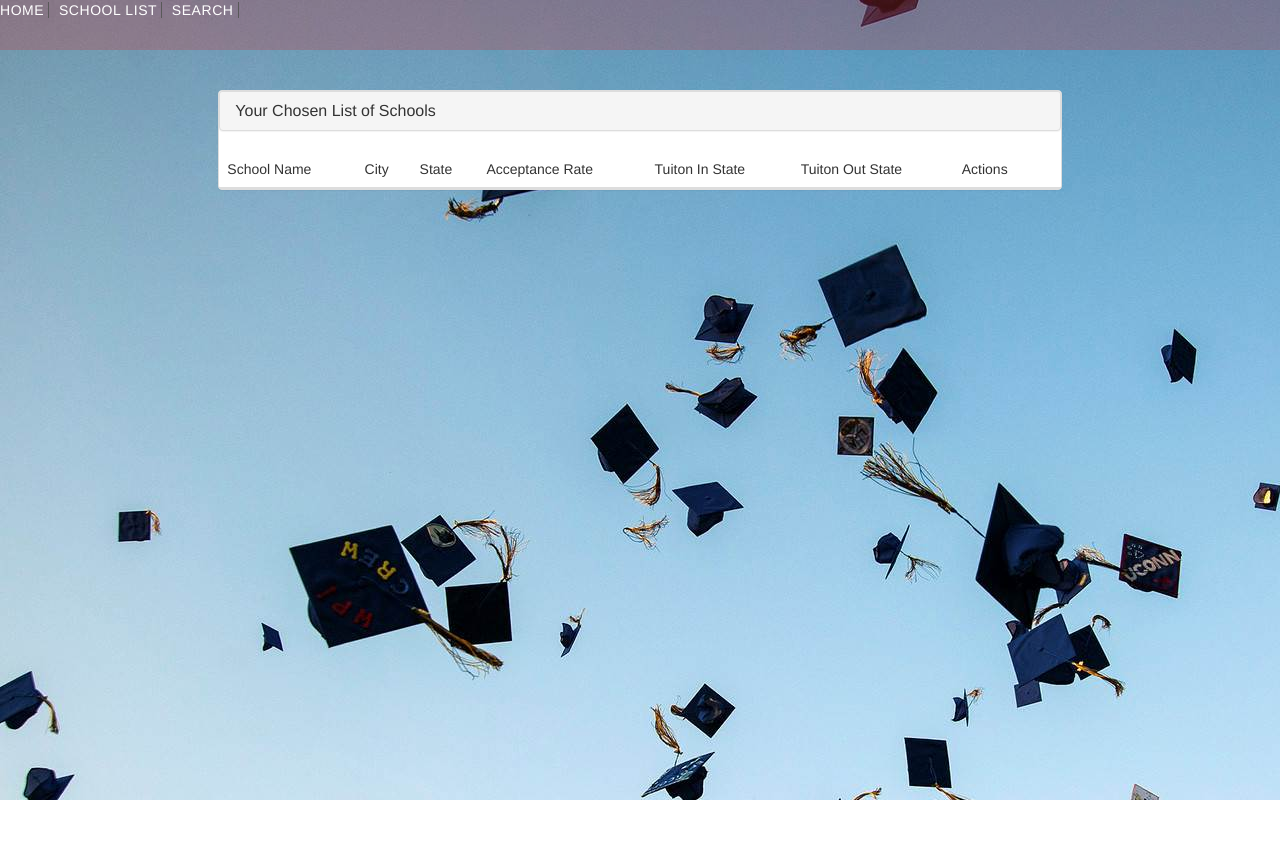
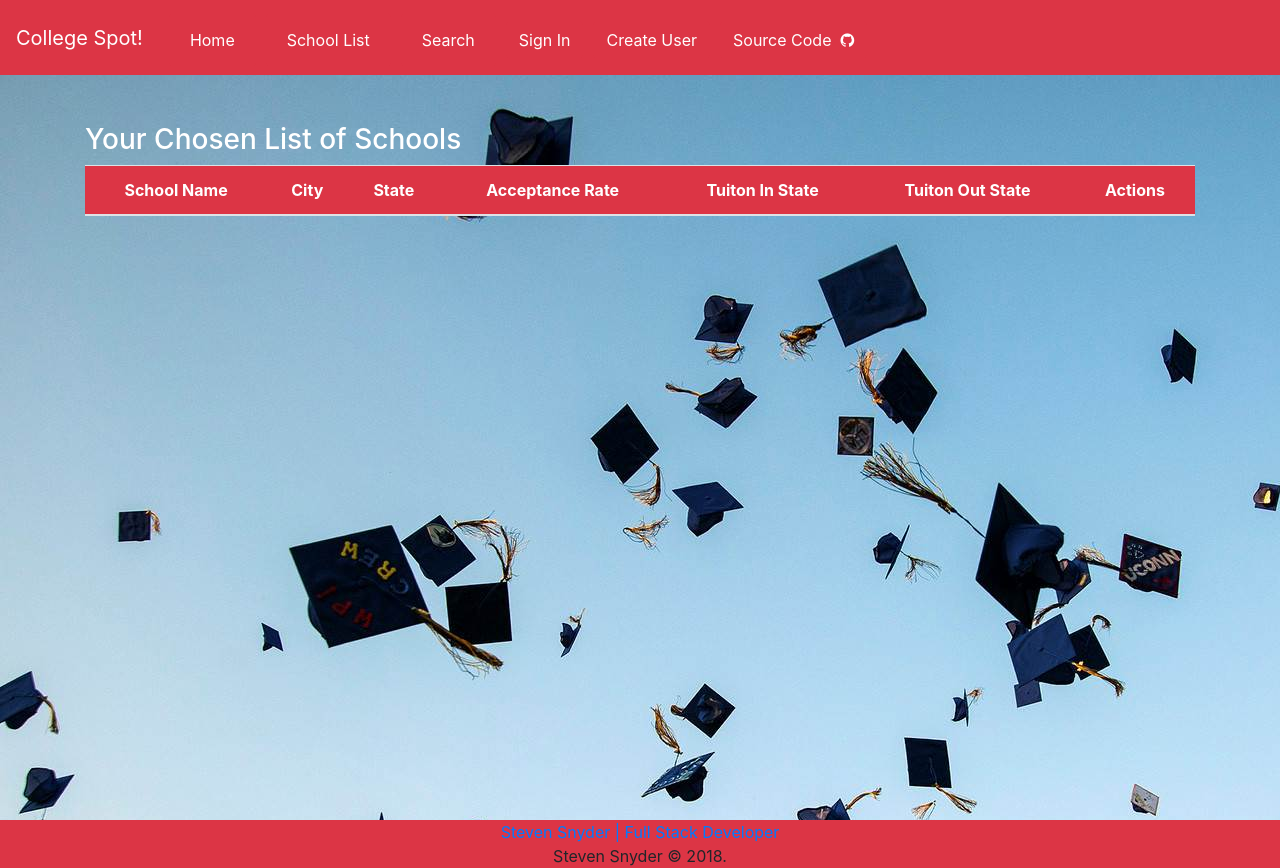
Before and after one commit to bgrego11/collegeApp, a website: page public/schools.html in a window 1280 px wide. Before the commit the page ends 800 px from the top, so only its background shows below. Drawn offline with nearby package versions, Linux system fonts and the light colour scheme; no server answers.

Commit message:
fixed index page for schools

```diff
--- a/config/config.json
+++ b/config/config.json
@@ -1,21 +1,21 @@
 {
   "development": {
     "username": "root",
-    "password": "iniesta79",
+    "password": "THEATLGa10$",
     "database": "college",
     "host": "127.0.0.1",
     "dialect": "mysql"
   },
   "test": {
     "username": "root",
-    "password": "iniesta79",
+    "password": "THEATLGa10$",
     "database": "college",
     "host": "127.0.0.1",
     "dialect": "mysql"
   },
   "production": {
     "username": "root",
-    "password": "iniesta79",
+    "password": "THEATLGa10$",
     "database": "college",
     "host": "127.0.0.1",
     "dialect": "mysql"
--- a/public/css/style.css
+++ b/public/css/style.css
@@ -1,12 +1,20 @@
-#header-list li {
-    list-style: none;
-    display: inline;
+* {
+    margin: 0;
 }
 
+html, body {
+    height: 100%;
+}
 body {
     background-image: url("assets/homie.jpg");
     padding: 0;
     margin: 0;
+}
+.wrapper {
+    min-height: 100%;
+    height: auto !important;
+    height: 100%;
+    margin: 0 auto; /* the bottom margin is the negative value of the footer's height */
 }
 
 .jumbotron {
@@ -116,9 +124,17 @@ body {
     border-radius: .25rem;
 }
 
+#container {
+    height: 100%;
+}
+
 #contact {
     margin: center;
     background-color: #dc3545;
+}
+
+.push {
+    height: 142px; /* .push must be the same height as .footer */
 }
 
 footer {
@@ -131,3 +147,11 @@ footer {
 p {
     margin-bottom: 0 !important ;
 }
+
+table th {
+    color: #ffffff !important;
+}
+
+.panel .panel-heading {
+color: #ffffff !important;
+}
--- a/public/schools.html
+++ b/public/schools.html
@@ -1,47 +1,70 @@
 <!DOCTYPE html>
 <html lang="en">
 <head>
-	<meta charset="utf-8">
-	<title>schools</title>
-
+	<meta charset="UTF-8">
+	<meta http-equiv="X-UA-Compatible" content="IE=edge">
+    <meta name="viewport" content="width=device-width, initial-scale=1">
+    <title>College Spot!</title>
 
         <link rel="stylesheet" type="text/css" href="css/reset.css">
 <!-- Latest compiled and minified CSS & JS -->
-	<link rel="stylesheet" href="https://maxcdn.bootstrapcdn.com/bootstrap/3.3.6/css/bootstrap.min.css" integrity="sha384-1q8mTJOASx8j1Au+a5WDVnPi2lkFfwwEAa8hDDdjZlpLegxhjVME1fgjWPGmkzs7" crossorigin="anonymous">
-	<script src="https://code.jquery.com/jquery.js"></script>
-	<script src="https://maxcdn.bootstrapcdn.com/bootstrap/3.3.6/js/bootstrap.min.js" integrity="sha384-0mSbJDEHialfmuBBQP6A4Qrprq5OVfW37PRR3j5ELqxss1yVqOtnepnHVP9aJ7xS" crossorigin="anonymous"></script>
+<link rel="stylesheet" href="https://maxcdn.bootstrapcdn.com/font-awesome/4.7.0/css/font-awesome.min.css">
+<link rel="stylesheet" href="https://maxcdn.bootstrapcdn.com/bootstrap/4.0.0/css/bootstrap.min.css" integrity="sha384-Gn5384xqQ1aoWXA+058RXPxPg6fy4IWvTNh0E263XmFcJlSAwiGgFAW/dAiS6JXm" crossorigin="anonymous">
+<script src="https://code.jquery.com/jquery.js"></script>
 	 <link rel="stylesheet" type="text/css" href="css/style.css">
-     <link rel="stylesheet" href="https://bootswatch.com/superhero/bootstrap.min.css">
 
 
 </head>
 <body>
-<div id="nav">
-    <div class="nav-links">
-        <a class="link" href="/home">HOME</a>
-        <a class="link" href="/mySchools">SCHOOL LIST</a>
-        <a class="link" href="/search">SEARCH</a>
-    </div>
-</div>
+    <div class="wrapper">
+  <!-- Nav -->
+  <nav class="navbar navbar-expand-lg navbar-danger bg-danger">
+        <a class="navbar-brand" href="/home">College Spot!</a>
+        <button class="navbar-toggler" type="button" data-toggle="collapse" data-target="#navbarNav" aria-controls="navbarNav" aria-expanded="false" aria-label="Toggle navigation">
+          <span class="navbar-toggler-icon"></span>
+        </button>
+        <div class="collapse navbar-collapse" id="navbarNav">
+          <ul class="navbar-nav">
+              <button type="button" class="btn btn-danger" id="social-link">
+              <a class="nav-link" href="/home">Home</a>
+            </button>
+            <button type="button" class="btn btn-danger" id="social-link">
+              <a class="nav-link" href="/myschools">School List</a>
+          </button>
+          <button type="button" class="btn btn-danger" id="social-link">
+                <a class="nav-link" href="/search">Search</a>
+             </button>
+          </ul>
+          <button type="button" class="btn btn-danger" data-toggle="modal" data-target="#loginModal">
+              Sign In
+            </button>
+            <button type="button" class="btn btn-danger" data-toggle="modal" data-target="#createModal">
+              Create User
+            </button>
+            <button type="button" class="btn btn-danger" id="social-link">
+              <a  id="social-link" href="https://github.com/bgrego11/collegeapp" target="_blank">Source Code &nbsp;<i class="fa fa-github"></i></a>
+            </button>
+        </div>
+      </nav>
 
 <br><br>
-
+<div class="container">
         <div class="row">
-              <div class="col-lg-offset-2 col-lg-8 col-lg-offset-2">
+              <div class="col-lg-12 col-md-12 col-sm-12 col-xs-12">
                 <div class="panel panel-default">
                     <div class="panel panel-heading">
                         <h3 class="panel-title">Your Chosen List of Schools</h3>
                     </div>
-                   <table class="text-center table table-hover table-striped">
+                   <table class="text-center table table-danger bg-danger table-hover table-striped">
                         <thead>
-                            <th>School Name</th>
-                            <th>City</th>
-                            <th>State</th>
-                            <th>Acceptance Rate</th>
-                            <th>Tuiton In State</th>
-                            <th>Tuiton Out State</th>
-                            <th> Actions</th>
-                            <th></th>
+                            <th><strong>School Name</strong></th>
+                            <th><strong>City</strong></th>
+                            <th><strong>State</strong></th>
+                            <th><strong>Acceptance Rate</strong></th>
+                            <th><strong>Tuiton In State</strong></th>
+                            <th><strong>Tuiton Out State</strong></th>
+                            <th><strong> Actions</strong></th>
+
                         </thead>
                         <tbody id="schoolTable">
 
@@ -51,11 +74,21 @@
                     </div>
                     </div>
                     </div>
-
+                    </div>
+                    <div class="push"></div>
 
                 </div>
-            </div>
-        </div>
+        <footer>
+                <div id="contact">
+                      <div id="bottom"><a href="https://github.com/stevens125" target="_blank" class="logo">Steven Snyder | Full Stack Developer</a>
+                        <p class="made-by-me">Steven Snyder © 2018.</p>
+                    </div>
+                  </div>
+              </footer>
+
+        <script src="https://code.jquery.com/jquery-3.2.1.slim.min.js" integrity="sha384-KJ3o2DKtIkvYIK3UENzmM7KCkRr/rE9/Qpg6aAZGJwFDMVNA/GpGFF93hXpG5KkN" crossorigin="anonymous"></script>
+<script src="https://cdnjs.cloudflare.com/ajax/libs/popper.js/1.12.9/umd/popper.min.js" integrity="sha384-ApNbgh9B+Y1QKtv3Rn7W3mgPxhU9K/ScQsAP7hUibX39j7fakFPskvXusvfa0b4Q" crossorigin="anonymous"></script>
+<script src="https://maxcdn.bootstrapcdn.com/bootstrap/4.0.0/js/bootstrap.min.js" integrity="sha384-JZR6Spejh4U02d8jOt6vLEHfe/JQGiRRSQQxSfFWpi1MquVdAyjUar5+76PVCmYl" crossorigin="anonymous"></script>
         <script src="js/schools.js"></script>
 		</body>
         </html>
```
Also changed, not shown: public/home.html (+4 -3 lines), public/index.html (+45 -16 lines).
